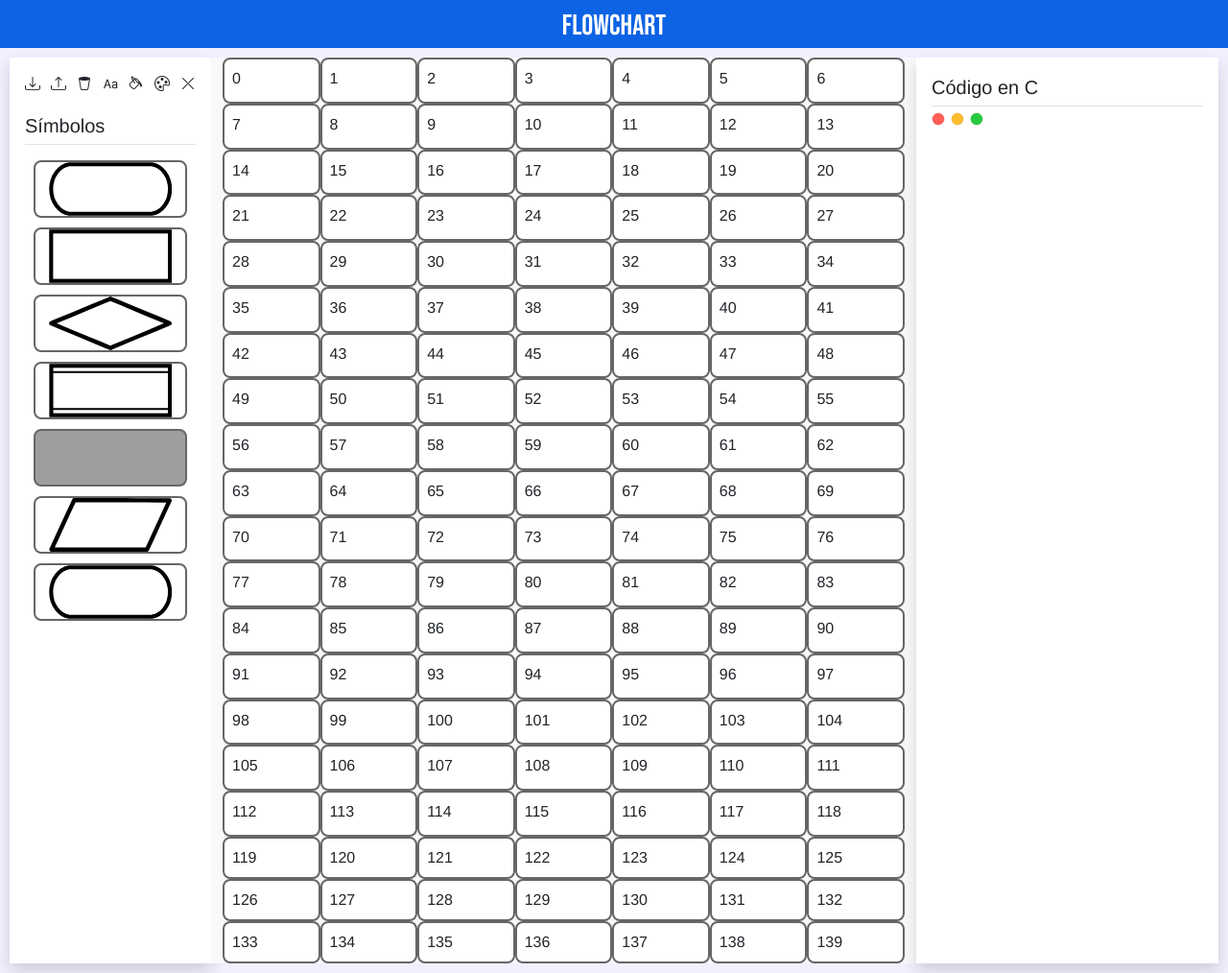
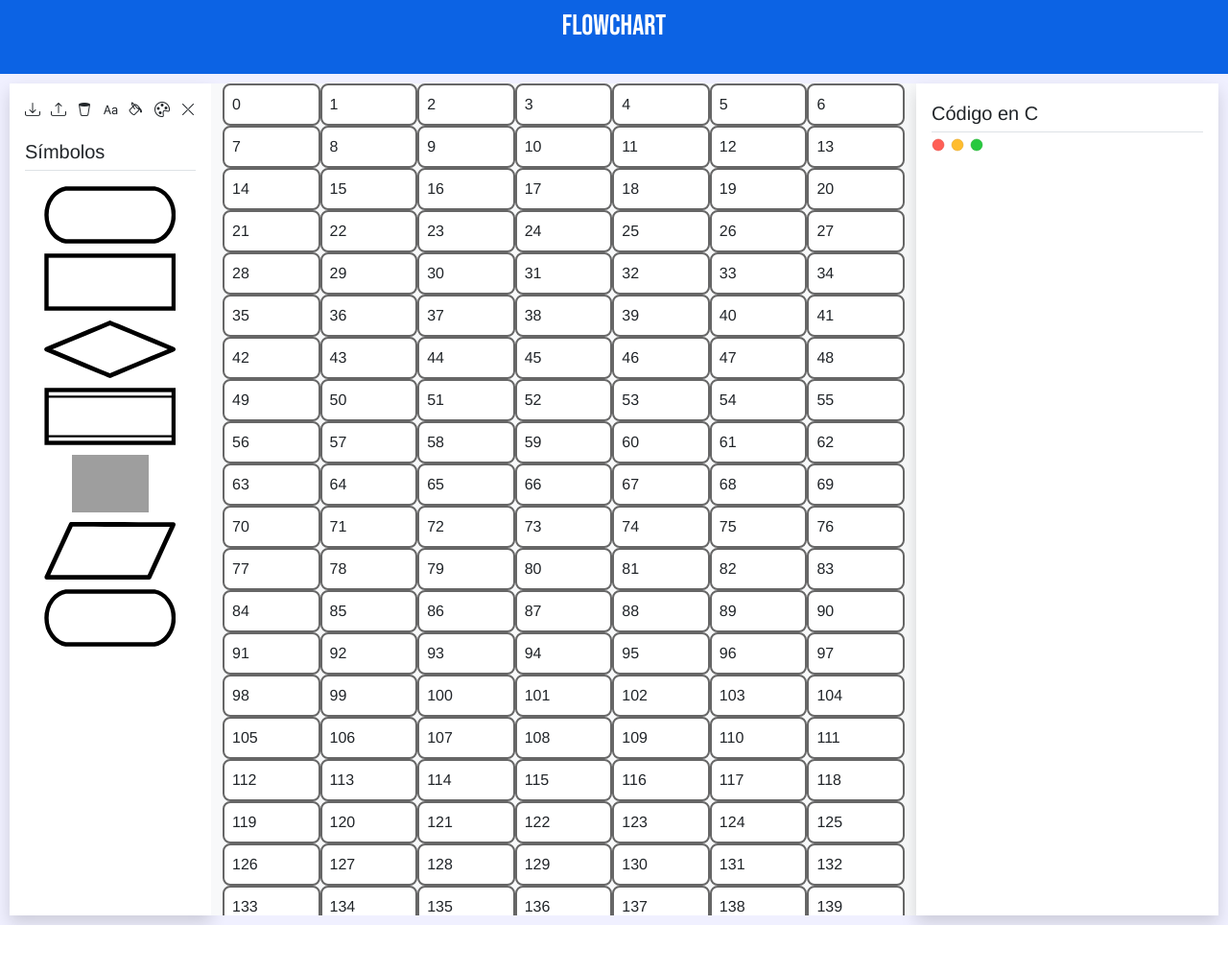
Before and after one commit to Grey-Matter-Co/uml-editor, a Node server app: page / in a window 1280 px wide. Shown: the whole page at 96% size. After the commit the page ends 964 px from the top, so only its background shows below. Run offline with Node 20, Linux system fonts and the light colour scheme; style sheets or scripts are compiled from the project's sources; some libraries are stand-ins or nearby versions; grey boxes are pictures that could not be loaded.

Commit message:
Changes 2 M1ndBlast

```diff
--- a/public/css/style.less
+++ b/public/css/style.less
@@ -3,7 +3,7 @@
 .title{
 	text-align: center;
 	padding-top: 5px;
-	height: 50px;
+	height: 8%;
 	background-color: #0c63e4;
 	color: white;
 	font-family: "Bebas Neue";
@@ -47,15 +47,17 @@ main > div { max-height: 100% }
 	display: grid;
 	grid-template-columns: repeat(7, 1fr);
 	grid-template-rows:    repeat(17, 1fr);
-	overflow-y: scroll;
+
 	//gap: 10px;
 }
 
-#layout::-webkit-scrollbar-track
+.scrolleable
+	{overflow-y: auto }
+.scrolleable::-webkit-scrollbar-track
 	{ -webkit-box-shadow: inset 0 0 6px rgba(0,0,0,0.3); border-radius: 10px; background-color: #F5F5F5; }
-#layout::-webkit-scrollbar
-	{ width: 12px; background-color: #F5F5F5; }
-#layout::-webkit-scrollbar-thumb
+.scrolleable::-webkit-scrollbar
+	{ width: 8px; background-color: #F5F5F5; }
+.scrolleable::-webkit-scrollbar-thumb
 	{ border-radius: 10px; -webkit-box-shadow: inset 0 0 6px rgba(0,0,0,.3); background-color: #555; }
 
 .box {
@@ -67,10 +69,10 @@ main > div { max-height: 100% }
 	cursor: move;
 }
 
-[class^="uml-"]
-	{ .box }
-
-ul div {
+/*
+	Icons
+ */
+[id^="uml-"] {
 	width: 90%;
 	height: 60px;
 	margin-top: 10px;
@@ -78,6 +80,7 @@ ul div {
 	background-color: rgba(0,0,0,0);
 	background-repeat: no-repeat;
 	background-position: center;
+	background-size: contain;
 }
 
 /*
--- a/public/js/mind.js
+++ b/public/js/mind.js
@@ -1,4 +1,17 @@
 document.addEventListener("DOMContentLoaded", event => {
+	/**
+	 * Toolbar setup
+	 **/
+	let colorPickers = document.querySelectorAll('[id^="in-col"]')
+	for (const colorPicker of colorPickers) {
+		colorPicker.parentNode.addEventListener('click', _ => {
+			colorPicker.click()
+		})
+	}
+
+	/**
+	 * Layout setup
+	 */
 	let layout = document.querySelector('#layout')
 
 	for (let i=0; i <20*7; i++) {
@@ -27,19 +40,17 @@ document.addEventListener("DOMContentLoaded", event => {
 
 	function handleDragEnter(e) {
 		this.classList.add("over");
-		console.log("soltado")
 	}
 
 	function handleDragLeave(e) {
 		this.classList.remove("over");
-		console.log("agarrado")
 	}
 
 	function handleDrop(e) {
 		if (e.stopPropagation)
 			e.stopPropagation(); // stops the browser from redirecting.
-		console.log("hey there")
-		if (dragSrcEl !== this) {   // Intercambio de elementos
+
+		else if (dragSrcEl !== this) {   // Intercambio de elementos
 			console.log(`${dragSrcEl.innerHTML} => ${this.innerHTML}`)
 			dragSrcEl.innerHTML = this.innerHTML;
 			this.innerHTML = e.dataTransfer.getData("text/html");
@@ -54,7 +65,7 @@ document.addEventListener("DOMContentLoaded", event => {
 		});
 	}
 
-	let items = document.querySelectorAll("#layout .box");
+	let items = document.querySelectorAll("#layout .box, [id^=\"uml-\"]");
 	items.forEach(function (item) {
 		item.addEventListener("dragstart", handleDragStart, false);
 		item.addEventListener("dragenter", handleDragEnter, false);
@@ -64,3 +75,7 @@ document.addEventListener("DOMContentLoaded", event => {
 		item.addEventListener("dragend", handleDragEnd, false);
 	})
 });
+
+function isSymbol(element) {
+
+}
--- a/views/index.pug
+++ b/views/index.pug
@@ -3,7 +3,7 @@ extends layout
 block content
     .title
         p Flowchart
-    main.row.vh-100.w-100.m-0
+    main.row.w-100.m-0
         // control de herramientas
         .flex-shrink-0.col-2.vh-100.bg-white.p-3.shadow.scrolleable
             //.d-flex.align-items-center.pb-1.mb-3.link-dark.border-bottom
@@ -21,13 +21,13 @@ block content
             .d-flex.align-items-center.pb-1.pt-3.mb-3.border-bottom
                 span.fs-5.fw-semibold Símbolos
             ul.list-unstyled.ps-0.justify-content-center
-                .uml-start
-                .uml-process
-                .uml-condition
-                .uml-declaration
-                .uml-input
-                .uml-output
-                .uml-end
+                #uml-start(draggable="true")
+                #uml-process(draggable="true")
+                #uml-condition(draggable="true")
+                #uml-declaration(draggable="true")
+                #uml-input(draggable="true")
+                #uml-output(draggable="true")
+                #uml-end(draggable="true")
 
 
 
```
Also changed, not shown: bin/www.
